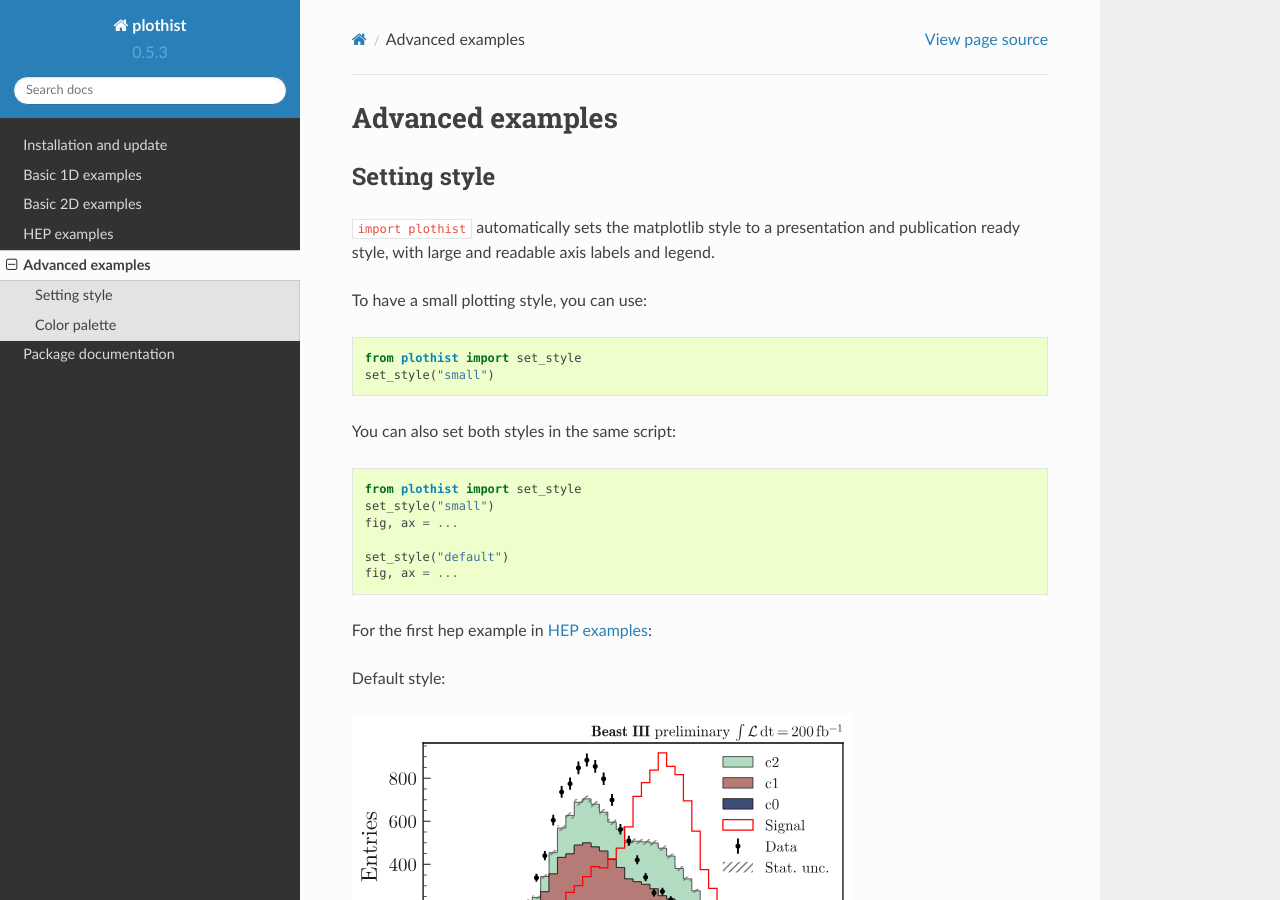
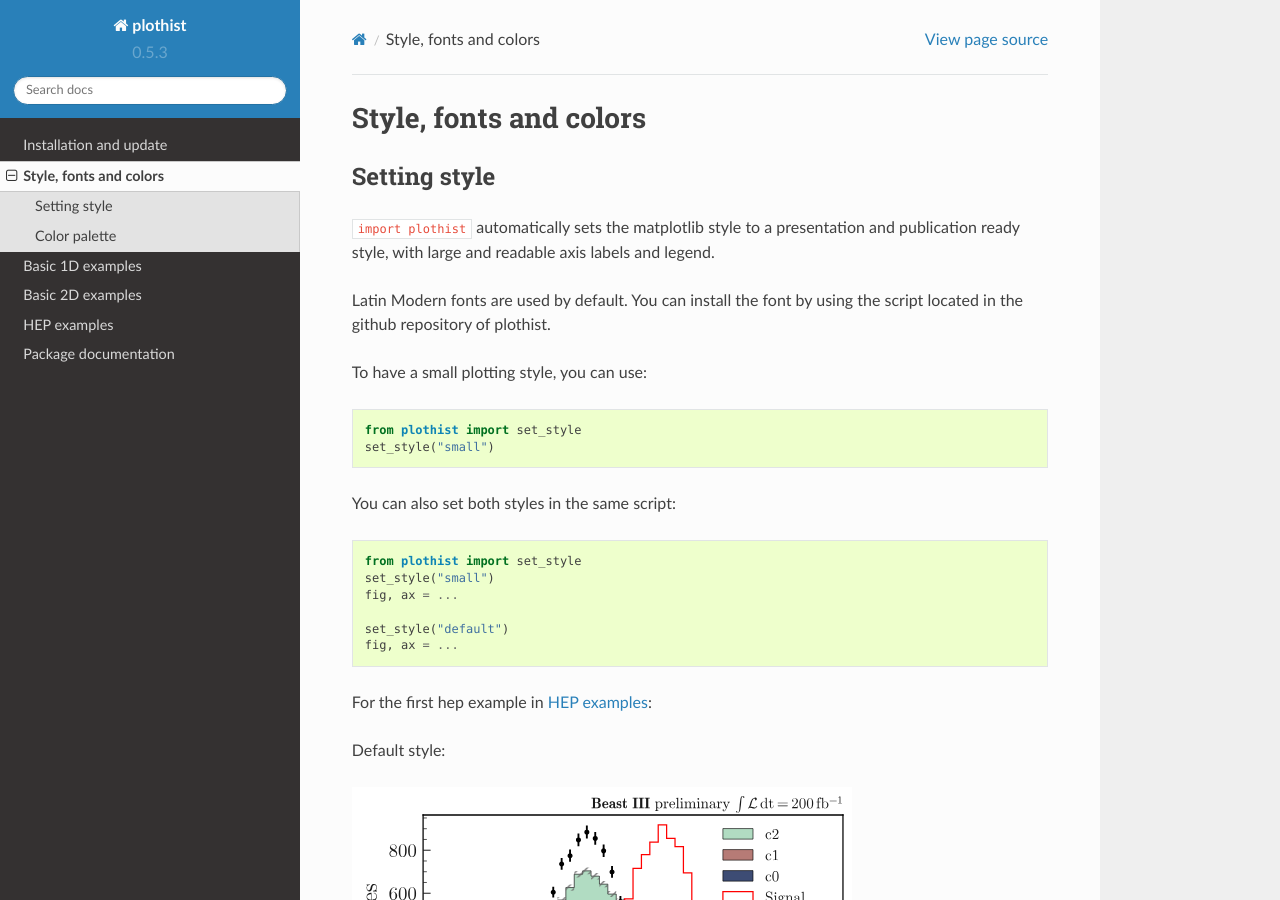
Before and after one commit to cyrraz/plothist, a Sphinx documentation site: the page built from docs/usage/style.rst, in a window 1280 px wide and 900 px high. Built offline with Sphinx 7.4.7 and the Read the Docs theme 2.0.0, drawn with Linux system fonts in a browser that asks for light colours.

Commit message:
new style documentation

```diff
--- a/docs/index.rst
+++ b/docs/index.rst
@@ -7,8 +7,8 @@ Content
     :maxdepth: 2
 
     usage/installation
+    usage/style
     basics/1d_hist
     basics/2d_hist
     advanced/hep_examples
-    advanced/advanced_examples
     documentation/documentation
--- a/docs/advanced/advanced_examples.rst
+++ b/docs/usage/style.rst
@@ -1,13 +1,15 @@
 .. _advanced-advanced_examples-label:
 
-=================
-Advanced examples
-=================
+=======================
+Style, fonts and colors
+=======================
 
 Setting style
 =============
 
 ``import plothist`` automatically sets the matplotlib style to a presentation and publication ready style, with large and readable axis labels and legend.
+
+Latin Modern fonts are used by default. You can install the font by using the script located in the github repository of plothist.
 
 To have a small plotting style, you can use:
 
```
Also changed, not shown: 1 other file.
